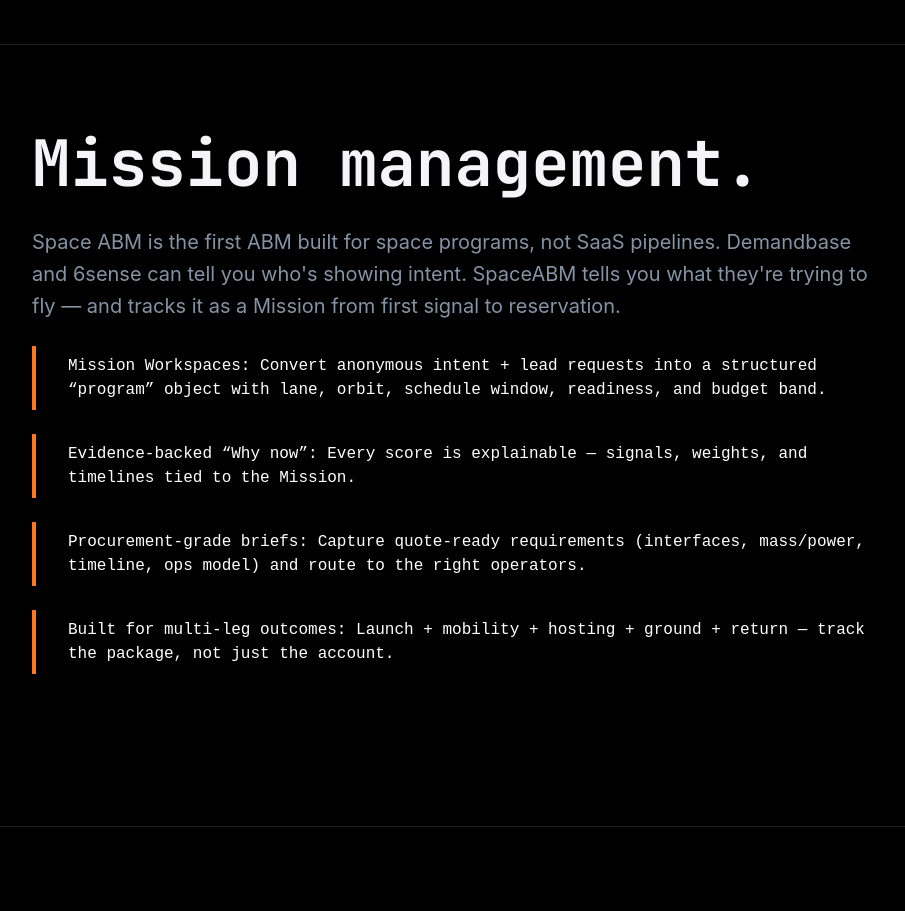
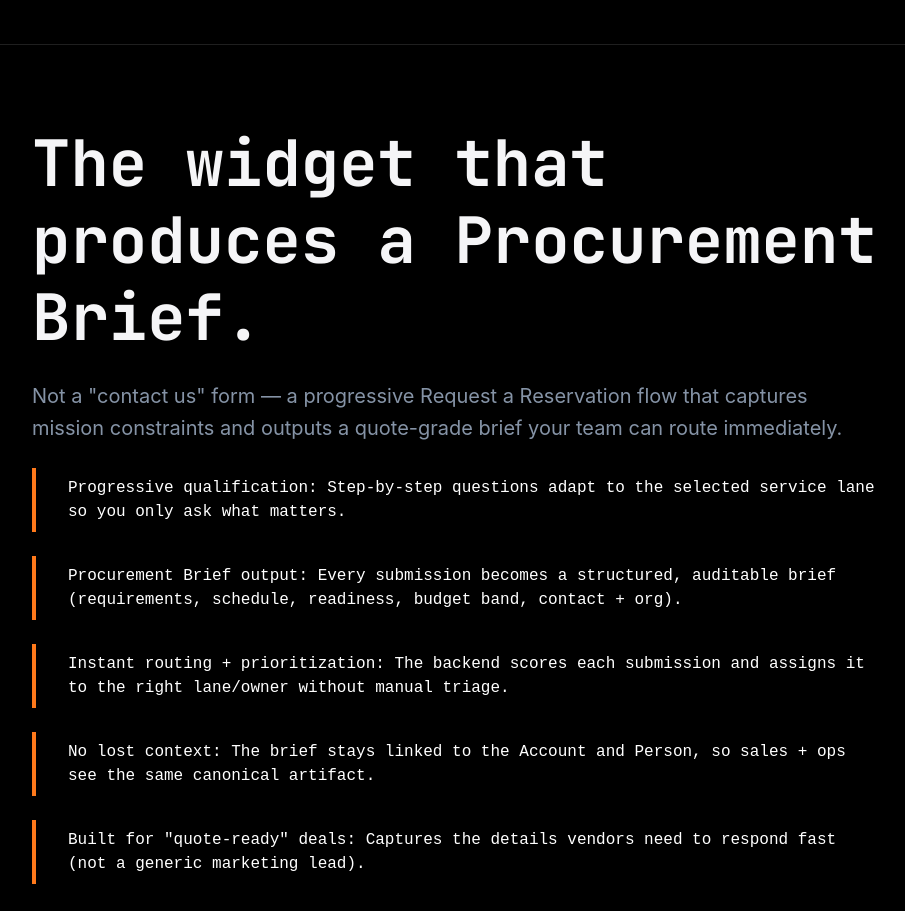
Before and after one commit to bigbadbrad/space-abm, a Next.js app: page / in a window 1280 px wide. Shown: the part 1740-2651 px from the top of the page, without its empty margins (182-1087 px from the left). Built offline with nearby package versions, Linux system fonts and the light colour scheme; no server answers.

Commit message:
widget block added to homepage

```diff
--- a/src/app/page.tsx
+++ b/src/app/page.tsx
@@ -3,6 +3,7 @@
 import { Box, Container } from '@mui/material';
 import { HeroBlock } from '@/components/HeroBlock';
 import { HowSpaceABMWorksBlock } from '@/components/home/HowSpaceABMWorksBlock';
+import { WidgetProcurementBriefBlock } from '@/components/home/WidgetProcurementBriefBlock';
 import { ABMBuiltForSpaceBlock } from '@/components/home/ABMBuiltForSpaceBlock';
 import { SpaceABMPricingBlock } from '@/components/home/SpaceABMPricingBlock';
 import { MarkdownRenderer } from '@/components/dashboard/docs/markdown-renderer';
@@ -21,6 +22,7 @@
     <>
       <HeroBlock />
       <HowSpaceABMWorksBlock />
+      <WidgetProcurementBriefBlock />
       <ABMBuiltForSpaceBlock />
       <SpaceABMPricingBlock />
       <Box sx={{ py: 6, backgroundColor: '#000000', color: '#e5e7eb' }}>
--- a/src/components/home/SpaceABMPricingBlock.tsx
+++ b/src/components/home/SpaceABMPricingBlock.tsx
@@ -1,8 +1,11 @@
 'use client';
 
 import React from 'react';
+import { JetBrains_Mono } from 'next/font/google';
 import { Box, Button, Container, Grid, Typography } from '@mui/material';
 import { PrimaryColor } from '@/config';
+
+const jetbrainsMono = JetBrains_Mono({ subsets: ['latin'] });
 
 export type PricingCard = {
   badge?: string;
@@ -78,11 +81,11 @@
           <Typography
             component="h2"
             sx={{
-              fontSize: { xs: '2.5rem', md: '3.5rem' },
-              lineHeight: 1.1,
+              fontFamily: jetbrainsMono.style.fontFamily,
+              fontSize: { xs: '2.5rem', sm: '3.5rem', md: '64px' },
+              lineHeight: 1.2,
               fontWeight: 700,
-              letterSpacing: -0.02,
-              color: '#FFFFFF',
+              color: '#F5F5F7',
               mb: subhead ? 2 : 6,
             }}
           >
--- /dev/null
+++ b/src/components/home/WidgetProcurementBriefBlock.tsx
@@ -0,0 +1,81 @@
+'use client';
+
+import React from 'react';
+import { JetBrains_Mono } from 'next/font/google';
+import { Box, Container, Typography } from '@mui/material';
+import { PrimaryColor } from '@/config';
+
+const jetbrainsMono = JetBrains_Mono({ subsets: ['latin'] });
+
+export function WidgetProcurementBriefBlock() {
+  return (
+    <Box
+      component="section"
+      id="widget-procurement-brief"
+      sx={{
+        py: { xs: 8, md: 10 },
+        backgroundColor: '#000000',
+        borderBottom: '1px solid rgba(255, 255, 255, 0.12)',
+      }}
+    >
+      <Container maxWidth="md">
+        <Box sx={{ mb: 6 }}>
+          <Typography
+            component="h2"
+            sx={{
+              fontFamily: jetbrainsMono.style.fontFamily,
+              fontSize: { xs: '2.5rem', sm: '3.5rem', md: '64px' },
+              lineHeight: 1.2,
+              fontWeight: 700,
+              color: '#F5F5F7',
+              mb: 3,
+            }}
+          >
+            The widget that produces a Procurement Brief.
+          </Typography>
+          <Typography
+            sx={{
+              fontSize: { xs: '1.125rem', md: '1.25rem' },
+              lineHeight: 1.6,
+              color: 'rgba(148,163,184,0.9)',
+              mb: 3,
+            }}
+          >
+            Not a &quot;contact us&quot; form — a progressive Request a Reservation flow that captures mission constraints and outputs a quote-grade brief your team can route immediately.
+          </Typography>
+
+          <Box sx={{ display: 'flex', flexDirection: 'column', mt: 3 }}>
+            <BulletItem text="Progressive qualification: Step-by-step questions adapt to the selected service lane so you only ask what matters." />
+            <BulletItem text="Procurement Brief output: Every submission becomes a structured, auditable brief (requirements, schedule, readiness, budget band, contact + org)." />
+            <BulletItem text="Instant routing + prioritization: The backend scores each submission and assigns it to the right lane/owner without manual triage." />
+            <BulletItem text="No lost context: The brief stays linked to the Account and Person, so sales + ops see the same canonical artifact." />
+            <BulletItem text="Built for &quot;quote-ready&quot; deals: Captures the details vendors need to respond fast (not a generic marketing lead)." />
+          </Box>
+        </Box>
+      </Container>
+    </Box>
+  );
+}
+
+interface BulletItemProps {
+  text: string;
+}
+
+function BulletItem({ text }: BulletItemProps) {
+  return (
+    <Typography
+      sx={{
+        borderLeft: `4px solid ${PrimaryColor}`,
+        pl: 4,
+        py: 1,
+        mb: 3,
+        color: '#FFFFFF',
+        fontFamily: 'monospace',
+        fontSize: '1rem',
+        lineHeight: 1.5,
+      }}
+    >
+      {text}
+    </Typography>
+  );
+}
```
